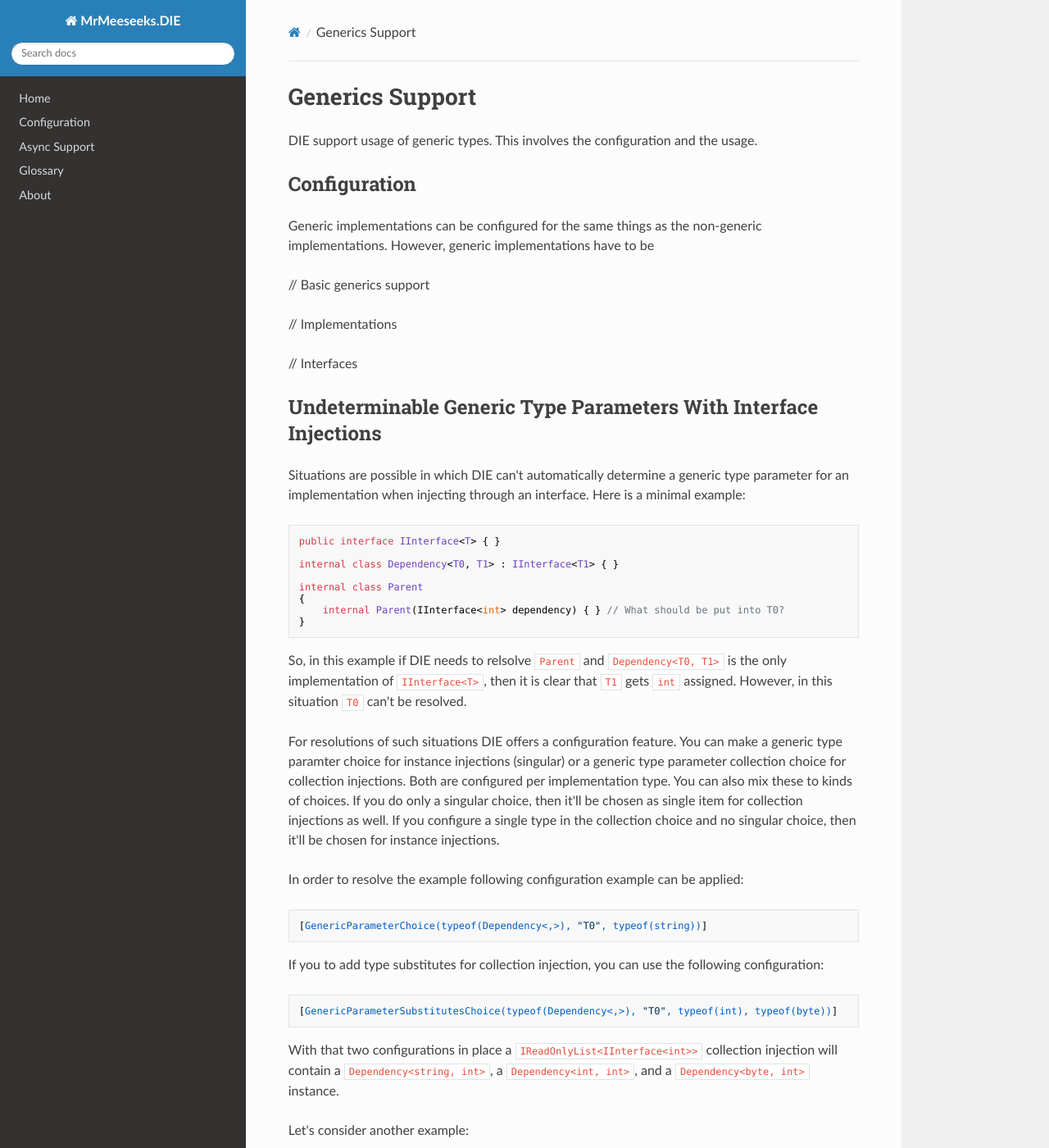
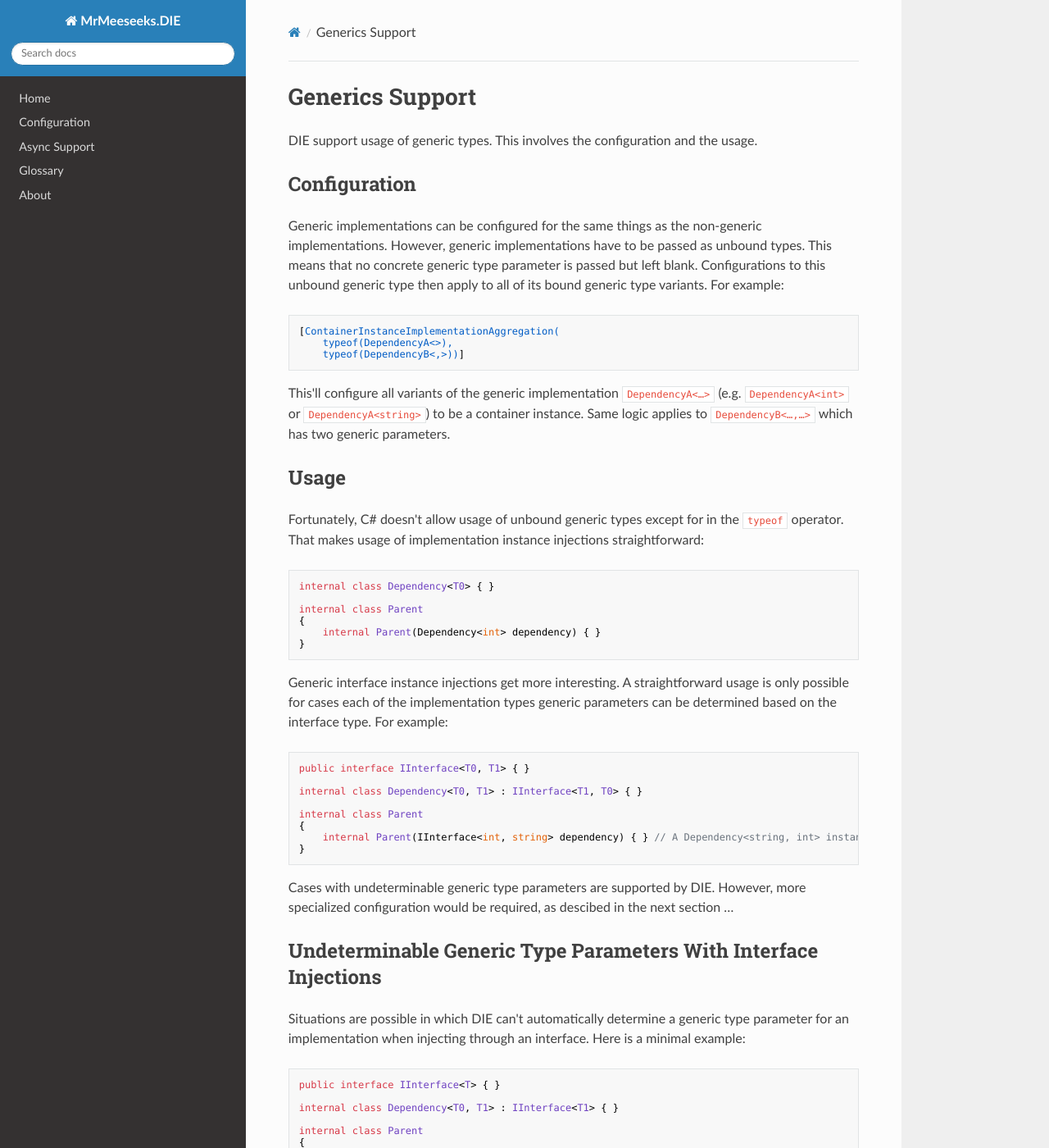
Before and after one commit to Yeah69/MrMeeseeks.DIE.Docs, an MkDocs documentation site: the page built from docs/generics-support.md, in a window 1280 px wide and 1400 px high. Shown: the whole window at 82% size. Built offline with MkDocs 1.6.1, drawn with Linux system fonts in a browser that asks for light colours; nearby versions of some CDN libraries.

Commit message:
Generics support

````diff
--- a/docs/generics-support.md
+++ b/docs/generics-support.md
@@ -4,13 +4,43 @@ DIE support usage of generic types. This involves the configuration and the usag
 
 ## Configuration
 
-Generic implementations can be configured for the same things as the non-generic implementations. However, generic implementations have to be
+Generic implementations can be configured for the same things as the non-generic implementations. However, generic implementations have to be passed as unbound types. This means that no concrete generic type parameter is passed but left blank. Configurations to this unbound generic type then apply to all of its bound generic type variants. For example:
 
-// Basic generics support
+```csharp
+[ContainerInstanceImplementationAggregation(
+    typeof(DependencyA<>),
+    typeof(DependencyB<,>))]
+```
 
-// Implementations
+This'll configure all variants of the generic implementation `DependencyA<…>` (e.g. `DependencyA<int>` or `DependencyA<string>`) to be a container instance. Same logic applies to `DependencyB<…,…>` which has two generic parameters.
 
-// Interfaces
+## Usage
+
+Fortunately, C# doesn't allow usage of unbound generic types except for in the `typeof` operator. That makes usage of implementation instance injections straightforward:
+
+```csharp
+internal class Dependency<T0> { }
+
+internal class Parent
+{
+    internal Parent(Dependency<int> dependency) { }
+}
+```
+
+Generic interface instance injections get more interesting. A straightforward usage is only possible for cases each of the implementation types generic parameters can be determined based on the interface type. For example:
+
+```csharp
+public interface IInterface<T0, T1> { }
+
+internal class Dependency<T0, T1> : IInterface<T1, T0> { }
+
+internal class Parent
+{
+    internal Parent(IInterface<int, string> dependency) { } // A Dependency<string, int> instance
+}
+```
+
+Cases with undeterminable generic type parameters are supported by DIE. However, more specialized configuration would be required, as descibed in the next section …
 
 ## Undeterminable Generic Type Parameters With Interface Injections
 
````
Also changed, not shown: docs/index.md (+1 -1 lines), docs/injections.md (+4 -4 lines).
